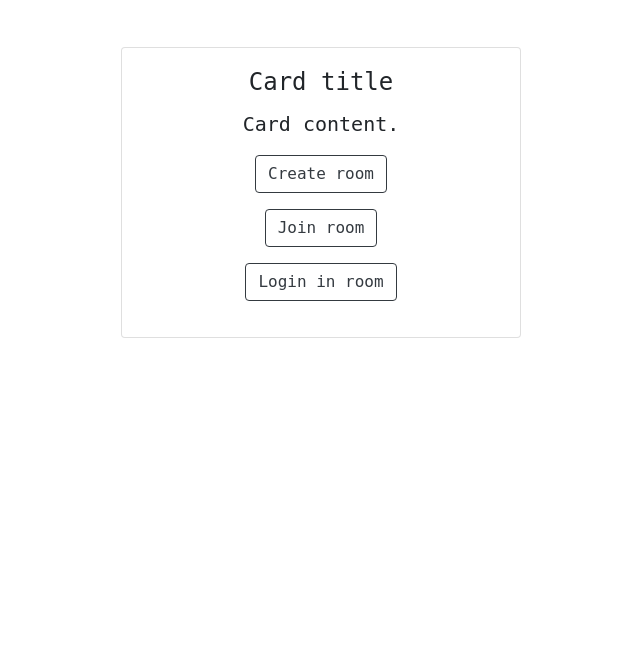
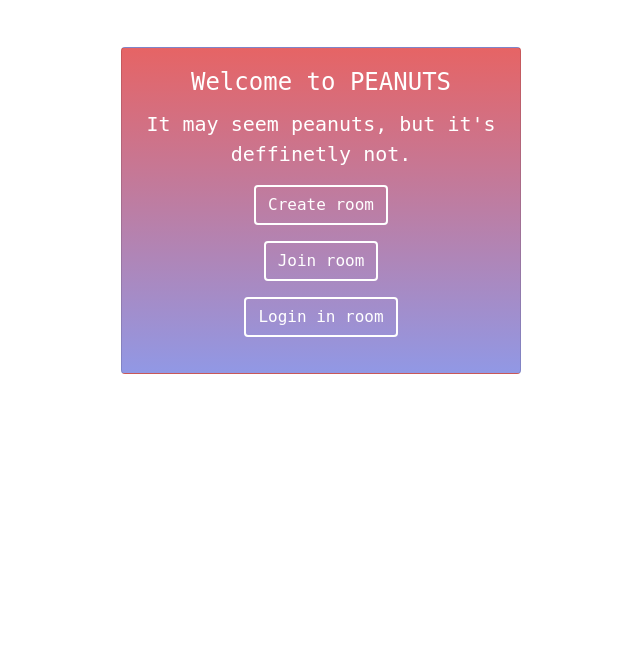
Before and after one commit to Renskejorien/webIK, a Flask app: page / in a window 1280 px wide. Shown: the part 73-745 px from the top of the page, without its empty margins (319-959 px from the left). Run offline with Flask 2, Linux system fonts and the light colour scheme; some libraries are stand-ins or nearby versions.

Commit message:
homepage design, board session user

```diff
--- a/webIK/static/styles.css
+++ b/webIK/static/styles.css
@@ -4,24 +4,18 @@ nav .navbar-brand
     font-size: xx-large;
 }
 
-/* colors for brand */
-nav .navbar-brand .blue
-{
-    color: #FF5733;
-}
-nav .navbar-brand .red
-{
-    color: #ea433b;
+.card {
+    background: linear-gradient(#e66465, #9198e5);
+    margin: 0 auto;
+    float: none;
+    margin-bottom: 10px;
+    color: white;
 }
 
-.card {
-    background-color: linear-gradient(60deg, red, yellow);
-    margin: 0 auto; /* Added */
-    float: none; /* Added */
-    margin-bottom: 10px; /* Added */
+.card button {
+    color: white;
+    border: 2px solid white;
 }
-
-.border-box { background-clip: border-box; }
 
 main .form-control
 {
--- a/webIK/templates/homescreen.html
+++ b/webIK/templates/homescreen.html
@@ -7,9 +7,9 @@
 {% block main %}
     <div class="card" style="width: 25rem;">
         <div class="card-body">
-            <h4 class="card-title">Card title</h4>
-            <p class="card-text">Card content.</p>
-            <p><a href="/newroom"><button class="btn btn-outline-dark" name="newroom">Create room</button></a></p>
+            <h4 class="card-title">Welcome to PEANUTS</h4>
+            <p class="card-text">It may seem peanuts, but it's deffinetly not.</p>
+            <p class="red"><a href="/newroom"><button class="btn btn-outline-dark" name="newroom">Create room</button></a></p>
             <p><a href="/existingroom"><button class="btn btn-outline-dark" name="existingroom">Join room</button></a></p>
             <p><a href="/login"><button class="btn btn-outline-dark" name="login">Login in room</button></a></p>
         </div>
--- a/webIK/templates/layout.html
+++ b/webIK/templates/layout.html
@@ -17,18 +17,20 @@
         <script src="https://cdnjs.cloudflare.com/ajax/libs/popper.js/1.14.3/umd/popper.min.js"></script>
         <script src="https://maxcdn.bootstrapcdn.com/bootstrap/4.1.3/js/bootstrap.min.js"></script>
 
-        <title><img src="doc/Peanuts.jpg" alt=""/>"PEANUTS": {% block title %}{% endblock %}</title>
+        <title>"PEANUTS": {% block title %}{% endblock %}</title>
+        <link rel="icon" href="https://spng.subpng.com/20181203/ai/kisspng-reeses-peanut-butter-cups-vector-graphics-stock-i-5c05e22c2e6ec9.6335560115438894521902.jpg" type = "image/x-icon">
 
     </head>
 
-    <body>
+    <body class="background">
 
-        <nav class="navbar navbar-expand-md navbar-dark bg-dark border">
-            <a class="navbar-brand" href="/"><span class="white"><img src="/doc/Peanuts.jpg" width="30" height="30" alt=""/>PEANUTS</span></a>
+        <nav class="navbar navbar-expand-md navbar-light bg-light border" style="background-image: url(https://media.istockphoto.com/vectors/hexagon-pattern-seamless-background-abstract-honeycomb-background-in-vector-id958587800)">
+            <a class="navbar-brand" href="/"><span>
+                <img src="https://spng.subpng.com/20181203/ai/kisspng-reeses-peanut-butter-cups-vector-graphics-stock-i-5c05e22c2e6ec9.6335560115438894521902.jpg" width="30" height="30" alt=""/>PEANUTS</span></a>
             <button aria-controls="navbar" aria-expanded="false" aria-label="Toggle navigation" class="navbar-toggler" data-target="#navbar" data-toggle="collapse" type="button">
                 <span class="navbar-toggler-icon"></span>
             </button>
-            <div class="collapse navbar-collapse" id="navbar">
+            <div class="collapse navbar-collapse" id="navbar" style="color: black">
                 {% if not session.user_id %}
                     <ul class="navbar-nav ml-auto mt-2">
                         <li class="nav-item"><a class="nav-link" href="/logout">Log In</a></li>
```
Also changed, not shown: webIK/templates/board.html (+23 -20 lines).
